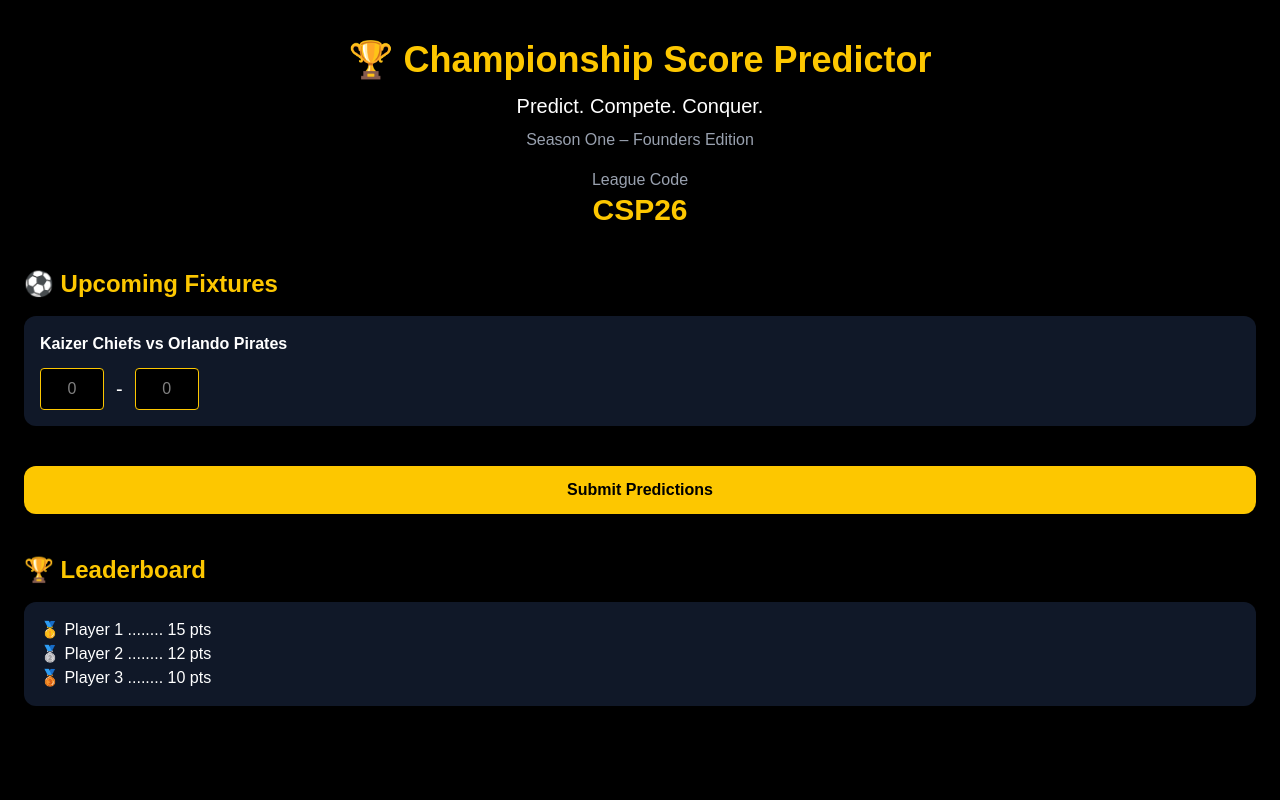
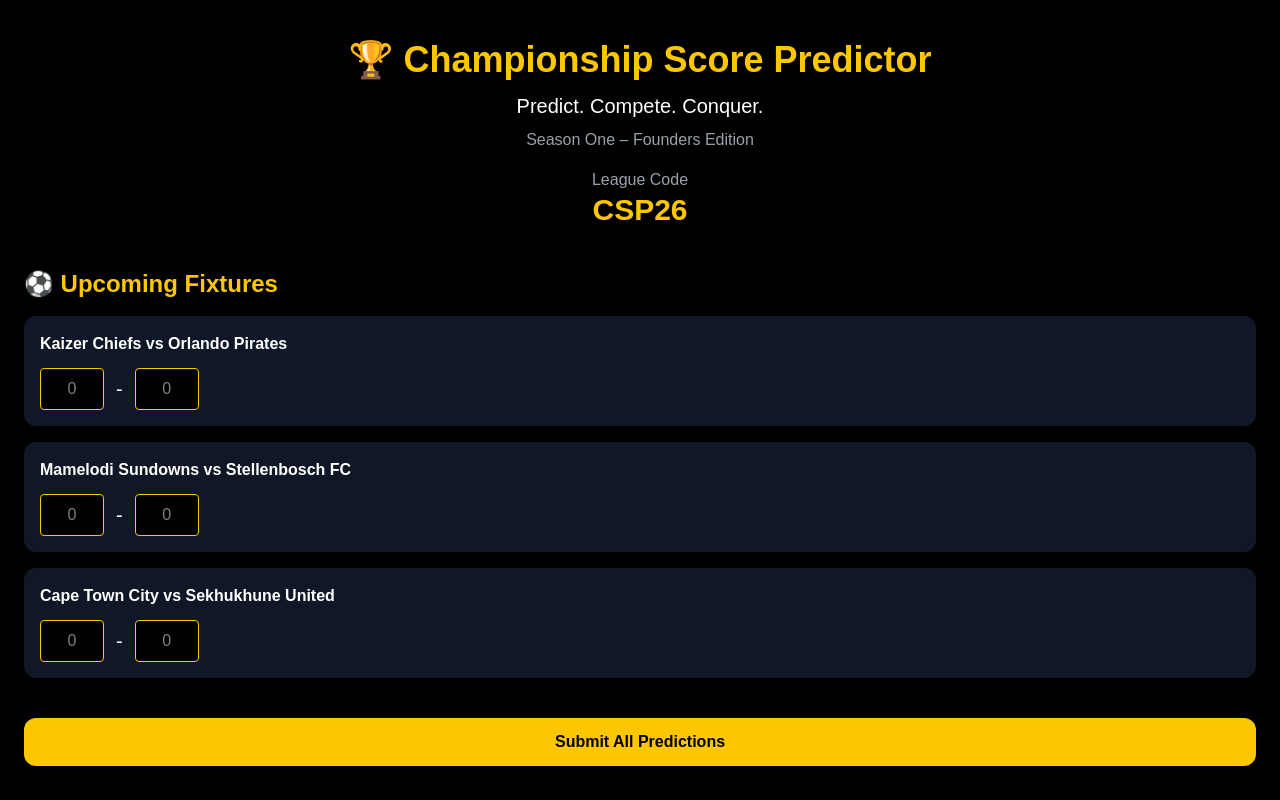
Before and after one commit to Zubula007/cspredictor, a Next.js app: page / in a window 1280 px wide. Shown: the top 800 px of the page. Built offline with nearby package versions, Linux system fonts and the light colour scheme.

Commit message:
Create reusable fixture component

```diff
--- /dev/null
+++ b/src/app/components/FixtureCard.tsx
@@ -0,0 +1,31 @@
+type FixtureCardProps = {
+  homeTeam: string;
+  awayTeam: string;
+};
+
+export default function FixtureCard({
+  homeTeam,
+  awayTeam,
+}: FixtureCardProps) {
+  return (
+    <div className="mt-4 bg-gray-900 rounded-xl p-4">
+      <p className="font-bold">
+        {homeTeam} vs {awayTeam}
+      </p>
+
+      <div className="flex gap-3 mt-3 items-center">
+        <input
+          className="w-16 bg-black border border-yellow-400 rounded p-2 text-center"
+          placeholder="0"
+        />
+
+        <span className="text-xl">-</span>
+
+        <input
+          className="w-16 bg-black border border-yellow-400 rounded p-2 text-center"
+          placeholder="0"
+        />
+      </div>
+    </div>
+  );
+}
--- a/src/app/page.tsx
+++ b/src/app/page.tsx
@@ -1,10 +1,9 @@
 "use client";
 
 import { useState } from "react";
+import FixtureCard from "./components/FixtureCard";
 
 export default function Home() {
-  const [homeScore, setHomeScore] = useState("");
-  const [awayScore, setAwayScore] = useState("");
   const [submitted, setSubmitted] = useState(false);
 
   return (
@@ -32,67 +31,47 @@
         </h2>
       </div>
 
-
       <section className="mt-10">
         <h2 className="text-2xl font-bold text-yellow-400">
           ⚽ Upcoming Fixtures
         </h2>
 
-        <div className="mt-4 bg-gray-900 rounded-xl p-4">
-          <p className="font-bold">
-            Kaizer Chiefs vs Orlando Pirates
-          </p>
+        <FixtureCard
+          homeTeam="Kaizer Chiefs"
+          awayTeam="Orlando Pirates"
+        />
 
-          <div className="flex gap-3 mt-3 items-center">
+        <FixtureCard
+          homeTeam="Mamelodi Sundowns"
+          awayTeam="Stellenbosch FC"
+        />
 
-            <input
-              className="w-16 bg-black border border-yellow-400 rounded p-2 text-center"
-              placeholder="0"
-              value={homeScore}
-              onChange={(e) => setHomeScore(e.target.value)}
-            />
-
-            <span className="text-xl">
-              -
-            </span>
-
-            <input
-              className="w-16 bg-black border border-yellow-400 rounded p-2 text-center"
-              placeholder="0"
-              value={awayScore}
-              onChange={(e) => setAwayScore(e.target.value)}
-            />
-
-          </div>
-        </div>
+        <FixtureCard
+          homeTeam="Cape Town City"
+          awayTeam="Sekhukhune United"
+        />
       </section>
-
 
       <button
         onClick={() => setSubmitted(true)}
         className="mt-10 w-full bg-yellow-400 text-black font-bold py-3 rounded-xl"
       >
-        Submit Predictions
+        Submit All Predictions
       </button>
-
 
       {submitted && (
         <div className="mt-6 bg-gray-900 rounded-xl p-4 text-center">
-
           <p className="text-gray-400">
-            Your Prediction
+            Predictions submitted successfully!
           </p>
 
-          <p className="text-2xl font-bold text-yellow-400 mt-2">
-            Kaizer Chiefs {homeScore} - {awayScore} Orlando Pirates
+          <p className="text-yellow-400 font-bold mt-2">
+            Good luck this round! ⚽🏆
           </p>
-
         </div>
       )}
 
-
       <section className="mt-10">
-
         <h2 className="text-2xl font-bold text-yellow-400">
           🏆 Leaderboard
         </h2>
@@ -102,9 +81,7 @@
           <p>🥈 Player 2 ........ 12 pts</p>
           <p>🥉 Player 3 ........ 10 pts</p>
         </div>
-
       </section>
-
 
     </main>
   );
```
